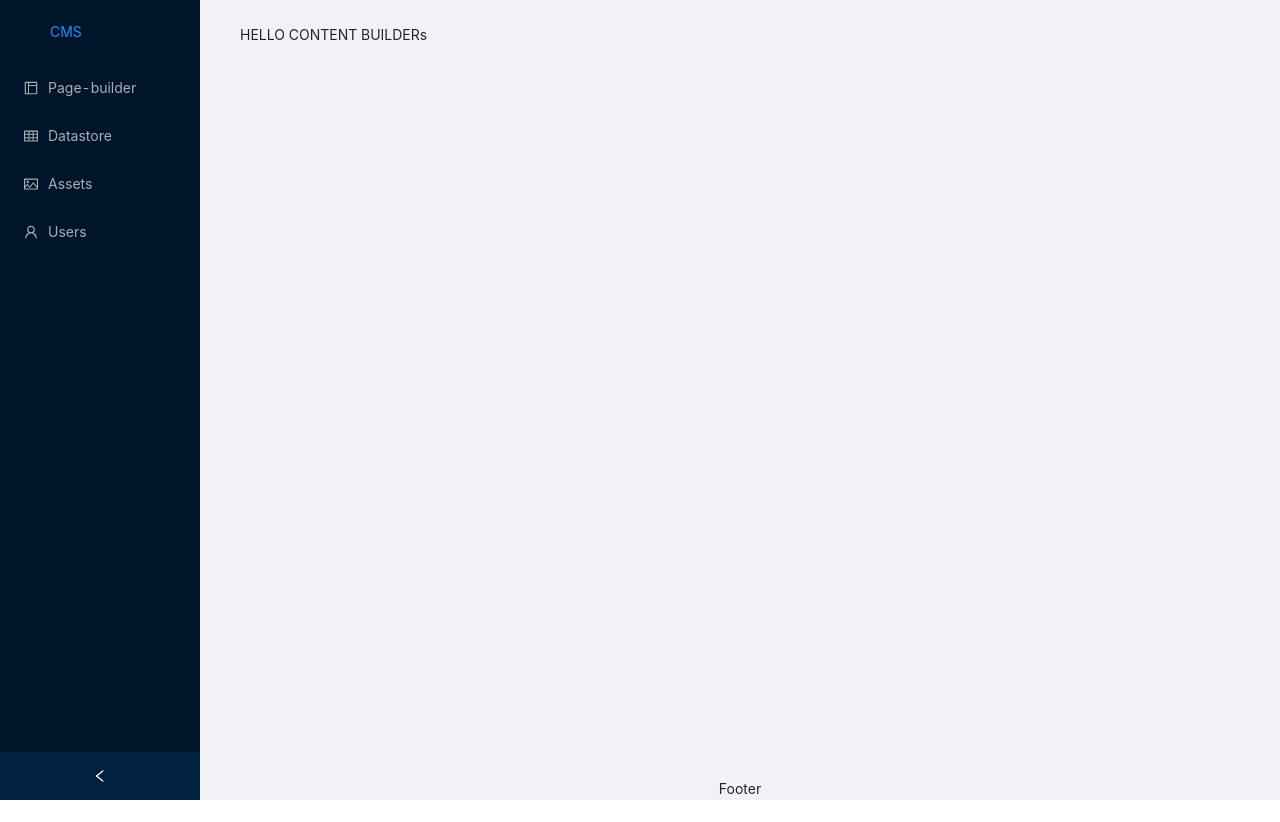
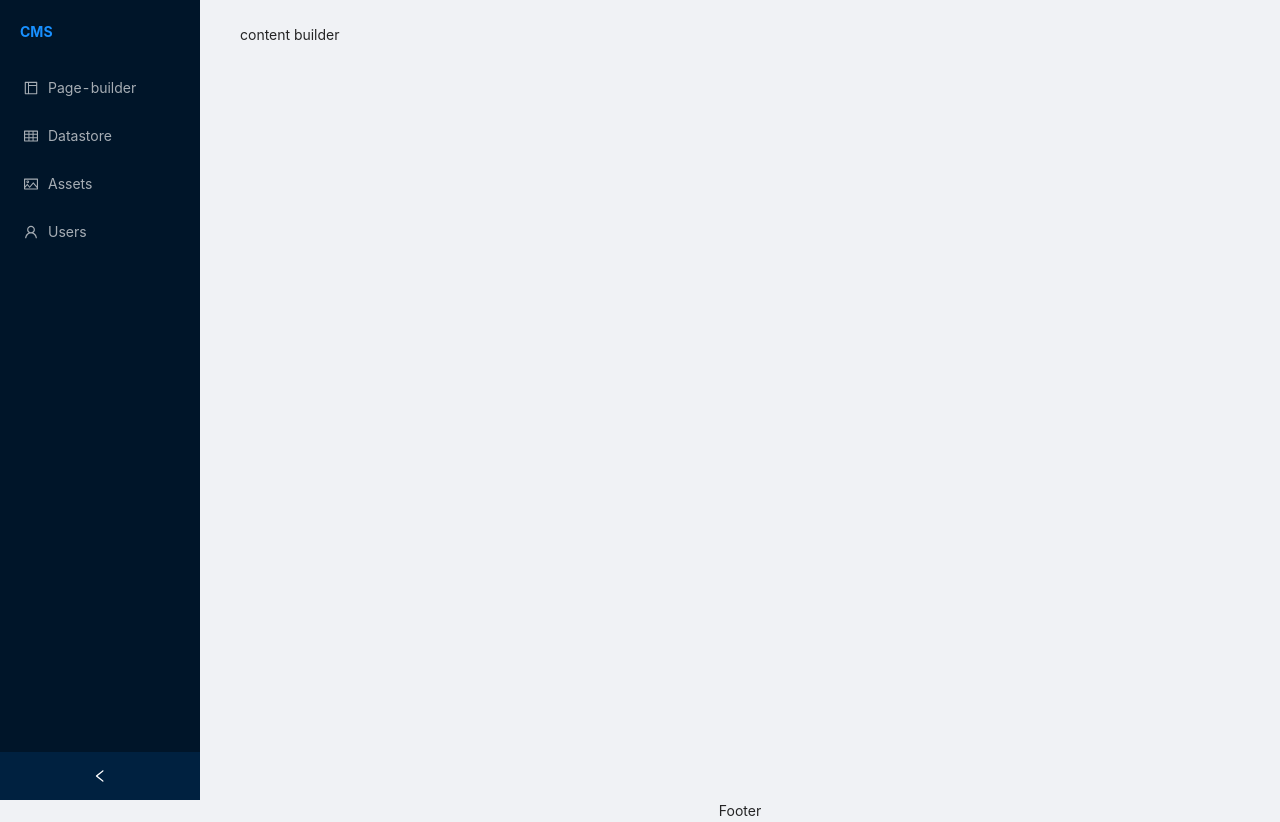
Before and after one commit to simranjitsingh3720/CMS, a Next.js app: page /admin/datastore/content-builder in a window 1280 px wide. Before the commit the page ends 800 px from the top, so only its background shows below. Built offline with nearby package versions, Linux system fonts and the light colour scheme.

Commit message:
add sidebar layout

```diff
--- a/pages/admin/datastore/content-builder/index.js
+++ b/pages/admin/datastore/content-builder/index.js
@@ -1,5 +1,9 @@
 import React from 'react';
 
-const index = () => <div>HELLO CONTENT BUILDERs</div>;
+const index = () => (
+  <div>
+    content builder
+  </div>
+);
 
 export default index;
--- a/pages/admin/datastore/index.js
+++ b/pages/admin/datastore/index.js
@@ -1,5 +1,9 @@
 import React from 'react';
 
-const index = () => <div>HELLO Datastore</div>;
+const index = () => (
+  <div>
+    DATASTORE
+  </div>
+);
 
 export default index;
--- /dev/null
+++ b/pages/admin/page-builder/index.js
@@ -0,0 +1,5 @@
+import React from 'react';
+
+const index = () => <div>PAGE BUILDER</div>;
+
+export default index;
--- /dev/null
+++ b/pages/admin/users/index.js
@@ -0,0 +1,5 @@
+import React from 'react';
+
+const index = () => <div>USERS</div>;
+
+export default index;
--- a/ui/page-components/components/layout/content.js
+++ b/ui/page-components/components/layout/content.js
@@ -3,7 +3,12 @@ import { Content } from 'antd/lib/layout/layout';
 
 function PageContent({ children }) {
   return (
-    <Content style={{ margin: '0 16px' }}>
+    <Content style={{
+      margin: '0 16px',
+      overflow: 'auto',
+      height: '100vh',
+    }}
+    >
 
       <div
         className="site-layout-background"
--- a/ui/page-components/components/layout/sider.js
+++ b/ui/page-components/components/layout/sider.js
@@ -25,8 +25,10 @@ function PageSider() {
       }}
     >
       <Menu theme="dark" mode="inline" selectedKeys={Router.pathname}>
-        <Header className="site-layout-background" style={{ color: 'white' }}>
-          <Link href="/">CMS</Link>
+        <Header className="site-layout-background" style={{ color: 'white', paddingLeft: '20px' }}>
+          <strong>
+            <Link href="/"> CMS</Link>
+          </strong>
         </Header>
 
         {navData.map((data) => (
```
